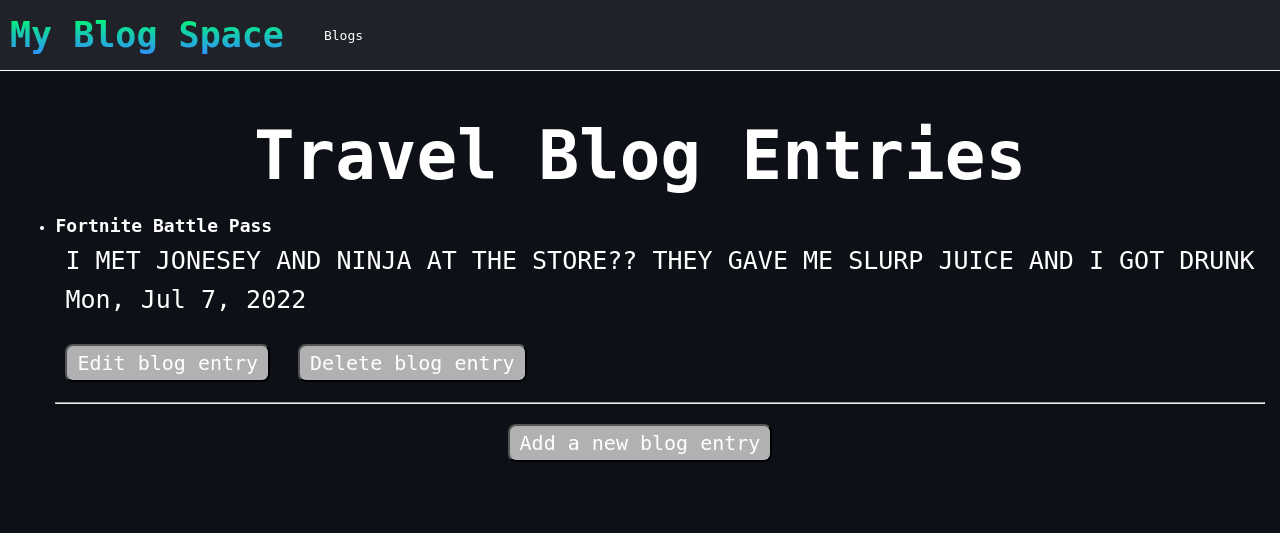
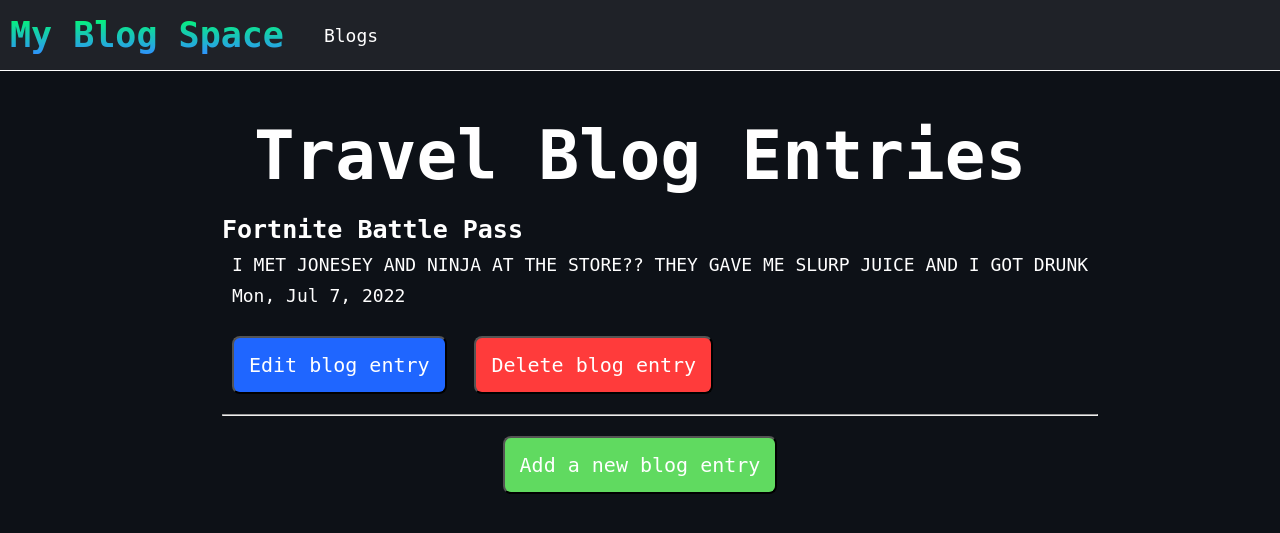
Before and after one commit to AwesomenessXP/blog, a Django app: page /blog_entry/1/ in a window 1280 px wide. Shown: the top 533 px of the page. Run offline with Django 4.2, Linux system fonts and the light colour scheme; data comes from the database, SQL or seed files in the repository; both versions use the stored data as it was after the commit.

Commit message:
styled buttons

```diff
--- a/blog_posts/static/blog_posts/styles.css
+++ b/blog_posts/static/blog_posts/styles.css
@@ -9,6 +9,7 @@
     font-family: var(--default-font);
     color: var(--default-text-and-border-color);
     margin: 0;
+    list-style: none;
 }
 
 body {
@@ -36,14 +37,10 @@
     background-color: var(--secondary-background);
 }
 
-nav > ul, nav > h1 {
-    list-style: none;
-}
-
 button {
     background-color: var(--btn-color);
     border-radius: 8px;
-    padding: 5px 10px;
+    padding: 15px;
     margin: 20px 10px;
     font-size: 20px;
 }
@@ -124,5 +121,30 @@
 }
 
 h3 {
+    font-size: 25px;
+}
+
+.add-blog-btn {
+    display: flex;
+    justify-content: center;
+}
+
+.entry > p{
     font-size: 18px;
 }
+
+.delete {
+    background-color: rgb(255, 59, 59);
+}
+
+.edit {
+    background-color: rgb(31, 102, 255);
+}
+
+.nav-item {
+    font-size: 18px;
+}
+
+.add {
+    background-color: rgb(96, 218, 96);
+}
--- a/blog_posts/templates/blog_posts/add_blog.html
+++ b/blog_posts/templates/blog_posts/add_blog.html
@@ -20,7 +20,7 @@
             <form action="{% url 'blog_posts:add_blog' %}" method="post" class="form-contents">
                 {% csrf_token %}
                 {{form.as_p}}
-                <button name="submit">Add blog</button>
+                <button name="submit" class="add">Add blog</button>
             </form>
         </div>
         {% endblock content %}
--- a/blog_posts/templates/blog_posts/add_entry.html
+++ b/blog_posts/templates/blog_posts/add_entry.html
@@ -19,7 +19,7 @@
             <form action="{% url 'blog_posts:add_entry' blog.id %}" method="post">
                 {% csrf_token %}
                 {{form.as_p}}
-                <button>Add entry</button>
+                <button class="add">Add entry</button>
             </form>
         </div>
         {% endblock content%}
--- a/blog_posts/templates/blog_posts/base.html
+++ b/blog_posts/templates/blog_posts/base.html
@@ -15,7 +15,7 @@
         <nav>
             <h1 id="logo"><a href="{% url 'blog_posts:home' %}">My Blog Space</a></h1>
             <ul>
-                <li><a href="{% url 'blog_posts:blogs' %}">Blogs</a></li>
+                <li class="nav-item"><a href="{% url 'blog_posts:blogs' %}">Blogs</a></li>
             </ul>
         </nav>
 
--- a/blog_posts/templates/blog_posts/blog.html
+++ b/blog_posts/templates/blog_posts/blog.html
@@ -18,14 +18,18 @@
 
         <div class="list-contents">
         {% for blog in blogs %}
+        <div class="grid">
             <ul>
                 <li><p><a href="{% url 'blog_posts:blog_entry' blog.id %}">{{ blog }} - {{ blog.date_added|date:'D, M n, Y' }}</a></p></li>
                 <hr>
             </ul>
             {% empty %} <!-- output this if there is nothing in blogs section-->
             <p>You have no blogs yet...</p>
+        </div>
         {% endfor %}
-        <button><a href="{% url 'blog_posts:add_blog' %}">Add a new blog<a></button>
+            <div class="add-blog-btn">
+                <button class="add"><a href="{% url 'blog_posts:add_blog' %}">Add a new blog<a></button>
+            </div>
         </div>
 
         {% endblock content %}
--- a/blog_posts/templates/blog_posts/entry.html
+++ b/blog_posts/templates/blog_posts/entry.html
@@ -19,12 +19,12 @@
         <div class="list-contents">
             {% for entry in entries %}
                 <ul>
-                    <li>
+                    <li class="entry">
                         <h3>{{ entry }}</h3>
                         <p>{{ entry.text }}</p>
                         <p>{{ entry.date_added|date:'D, M n, Y' }}</p>
-                        <button><a href="{% url 'blog_posts:edit_entry' entry.id %}">Edit blog entry</a></button>
-                        <button><a href="{% url 'blog_posts:delete_entry' entry.id %}">Delete blog entry</a></button>
+                        <button class="edit"><a href="{% url 'blog_posts:edit_entry' entry.id %}">Edit blog entry</a></button>
+                        <button class="delete"><a href="{% url 'blog_posts:delete_entry' entry.id %}">Delete blog entry</a></button>
                     </li>
                     <hr></hr>
                 </ul>
@@ -32,7 +32,7 @@
                     <p>There are no entries available</p>
             {% endfor %}
 
-            <button><a href="{% url 'blog_posts:add_entry' blog.id %}">Add a new blog entry</a></button>
+            <button class="add"><a href="{% url 'blog_posts:add_entry' blog.id %}">Add a new blog entry</a></button>
         </div>
 
         {% endblock content %}
```
Also changed, not shown: db.sqlite3.
